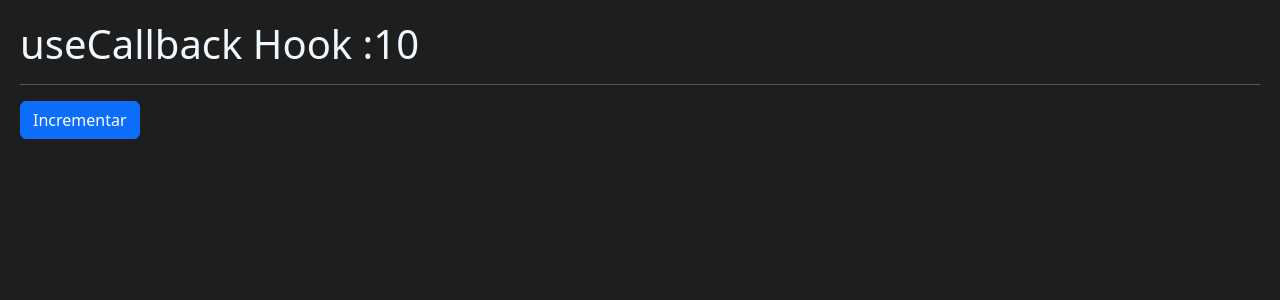
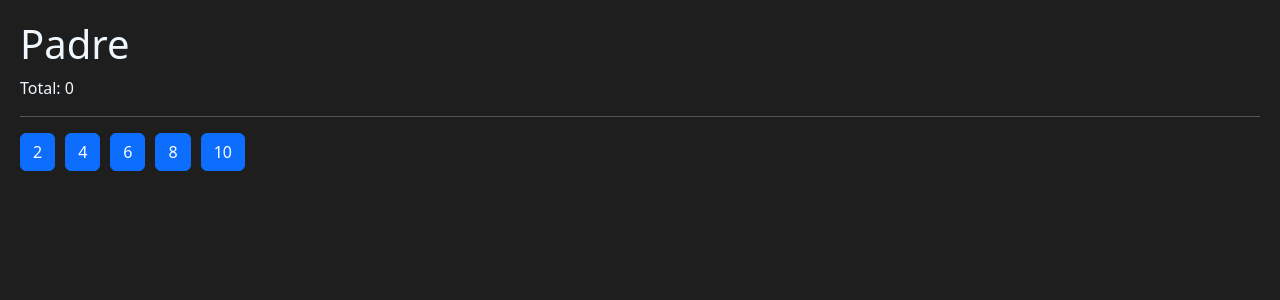
Before and after one commit to sebaswing/react_05_hook_app, a React (Vite) app in the folder hook_app/: page / in a window 1280 px wide. Shown: the top 300 px of the page. Built offline with nearby package versions, Linux system fonts and the light colour scheme.

Commit message:
Add: usecallbackhook on parent to memorize son

```diff
--- /dev/null
+++ b/hook_app/src/07-tarea-memo/Hijo.jsx
@@ -0,0 +1,14 @@
+import React from 'react';
+export const Hijo = React.memo(({ numero, incrementar }) => {
+
+    console.log('  Me volví a generar :(  ');
+
+    return (
+        <button
+            className="btn btn-primary mr-3"
+            onClick={ () => incrementar( numero ) }
+        >
+            { numero }
+        </button>
+    )
+});
--- /dev/null
+++ b/hook_app/src/07-tarea-memo/Padre.jsx
@@ -0,0 +1,47 @@
+import { Hijo } from './Hijo'
+import { useState } from 'react';
+import React, { useCallback } from 'react';
+
+export const Padre = () => {
+
+    const numeros = [2,4,6,8,10];
+    const [valor, setValor] = useState(0);
+
+    // const incrementar = ( num ) => { // incrementa pero hace que se vuelva a generar el componente hijo
+    //     setValor( valor + num )
+    // }
+
+    // const incrementarFather = useCallback(
+    //   (num) => { // esta funcion sirve y cambia porque toma automatico el valor anterior
+    //     setValor( valor + num);
+    //   },
+    //   [valor],
+    // )
+
+    const incrementarFather = useCallback(
+      (num) => { // esta funcion no necesita la dependencia e igualmente funciona porque toma el valor anterior
+        setValor( (oldValue) => oldValue + num);
+      },
+      [],
+    )
+
+    return (
+        <div>
+            <h1>Padre</h1>
+            <p> Total: { valor } </p>
+
+            <hr />
+
+            {
+                numeros.map( n => (
+                    <Hijo
+                        key={ n }
+                        numero={ n }
+                        incrementar={ incrementarFather }
+                    />
+                ))
+            }
+            {/* <Hijo /> */}
+        </div>
+    )
+}
--- a/hook_app/src/main.jsx
+++ b/hook_app/src/main.jsx
@@ -11,7 +11,8 @@ import './index.css'
 // import { Layout } from './05-useLayoutEffect/Layout.jsx'
 // import { Memorize } from './06-memos/Memorize'
 // import { MemorHook } from './06-memos/MemoHook'
-import { CallbackHook } from './06-memos/CallbackHook'
+// import { CallbackHook } from './06-memos/CallbackHook'
+import { Padre } from './07-tarea-memo/Padre'
 createRoot(document.getElementById('root')).render(
   // <StrictMode>
     // {/* <HooksApp /> */}
@@ -23,6 +24,7 @@ createRoot(document.getElementById('root')).render(
         // <Layout />
         // <Memorize />
         // <MemorHook />
-        <CallbackHook />
+        // <CallbackHook />
+        <Padre />
   // </StrictMode>,
 )
```
